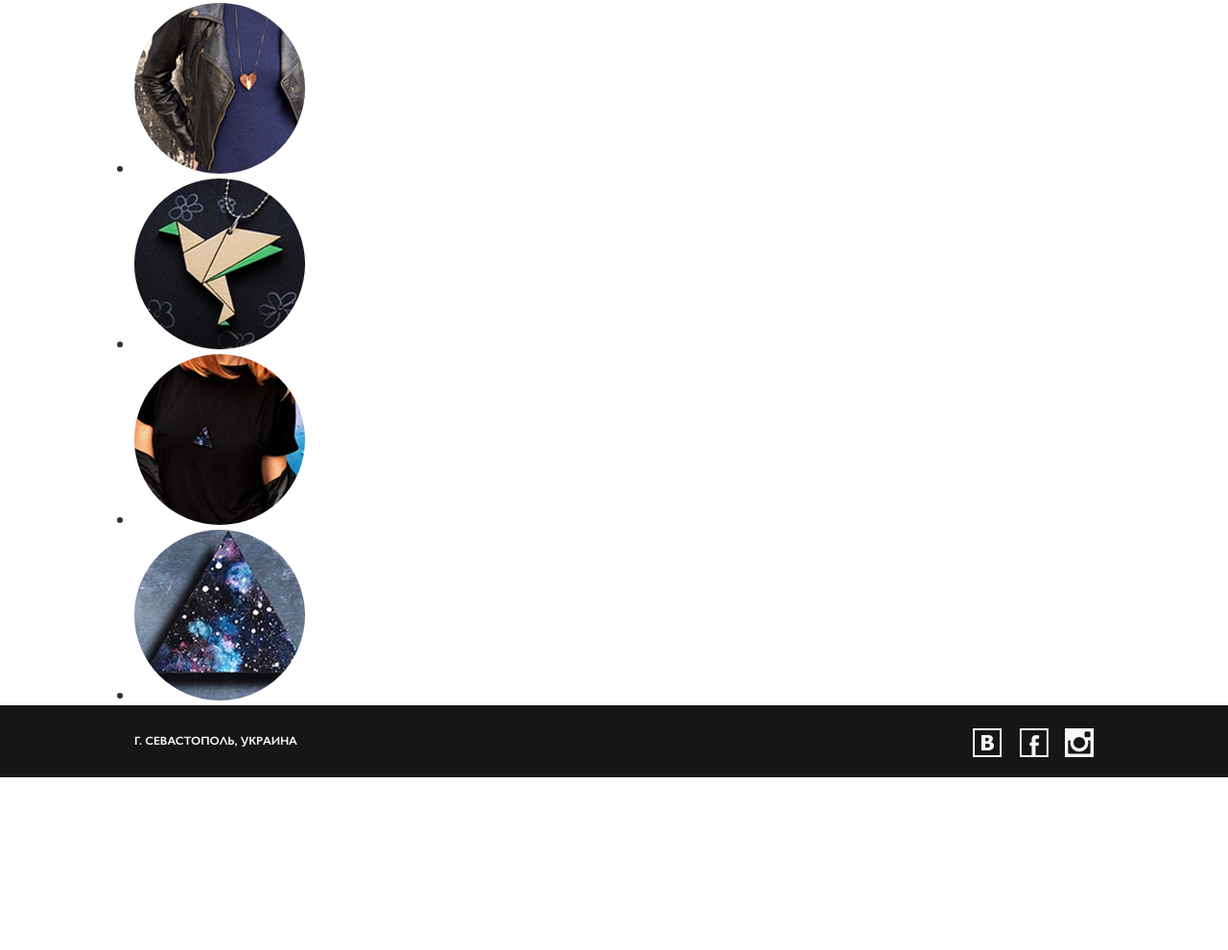
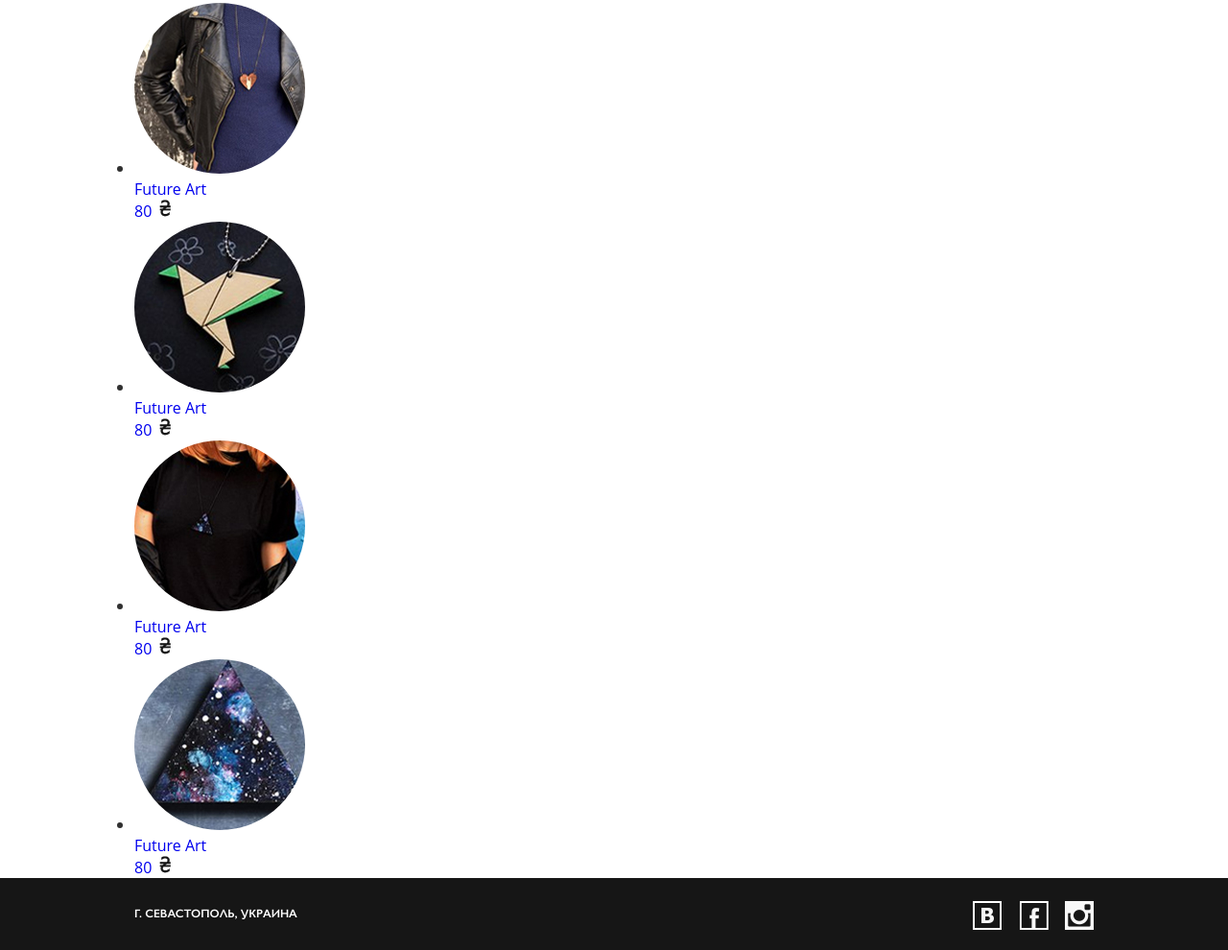
Before and after one commit to nilaneo/carlo, a plain HTML site: page one-product.html in a window 1280 px wide. Shown: the part 999-1989 px from the top of the page at 96% size. Before the commit the page ends 1809 px from the top, so only its background shows below. Drawn offline with Linux system fonts and the light colour scheme.

Commit message:
Fixed html for one-product page

```diff
--- a/one-product.html
+++ b/one-product.html
@@ -105,23 +105,39 @@
                     </h4>
                     <ul class="list-recommendations">
                         <li>
-                            <a href="#0" class="link-round-img">
-                                <img src="img/best-1.jpg" alt="">
+                            <a href="#0">
+                                <span class="link-round-img">
+                                    <img src="img/best-1.jpg" alt="">
+                                </span>
+                                <p class="recommendation-name">Future Art</p>
+                                <p class="recommendation-price">80 <span class="icon-currency icon-grn-black"></span></p>
                             </a>
                         </li>
                         <li>
-                            <a href="#0" class="link-round-img">
-                                <img src="img/best-2.jpg" alt="">
+                            <a href="#0">
+                                <span class="link-round-img">
+                                    <img src="img/best-2.jpg" alt="">
+                                </span>
+                                <p class="recommendation-name">Future Art</p>
+                                <p class="recommendation-price">80 <span class="icon-currency icon-grn-black"></span></p>
                             </a>
                         </li>
                         <li>
-                            <a href="#0" class="link-round-img">
-                                <img src="img/best-3.jpg" alt="">
+                            <a href="#0">
+                                <span class="link-round-img">
+                                    <img src="img/best-3.jpg" alt="">
+                                </span>
+                                <p class="recommendation-name">Future Art</p>
+                                <p class="recommendation-price">80 <span class="icon-currency icon-grn-black"></span></p>
                             </a>
                         </li>
                         <li>
-                            <a href="#0" class="link-round-img">
-                                <img src="img/best-4.jpg" alt="">
+                            <a href="#0">
+                                <span class="link-round-img">
+                                    <img src="img/best-4.jpg" alt="">
+                                </span>
+                                <p class="recommendation-name">Future Art</p>
+                                <p class="recommendation-price">80 <span class="icon-currency icon-grn-black"></span></p>
                             </a>
                         </li>
                     </ul><!-- end of list-recommendations -->
```
Also changed, not shown: css/main.css (+29 -0 lines), img/icon-grn-black-small.png (added).
